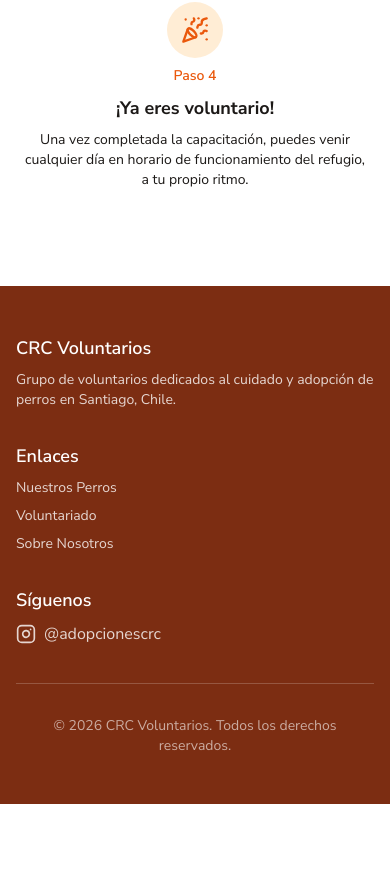
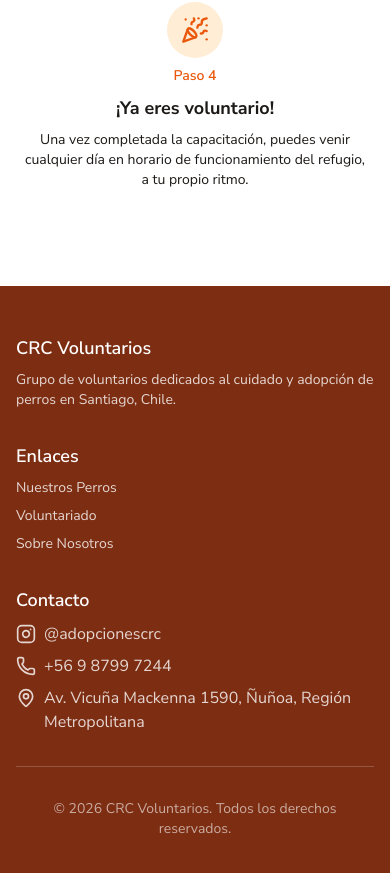
Before and after one commit to KorryKo/crc-voluntarios, a Next.js app: page /voluntariado in a window 390 px wide. Shown: the part 3650-4523 px from the top of the page. Before the commit the page ends 4454 px from the top, so only its background shows below. Built offline with nearby package versions, Linux system fonts and the light colour scheme.

Commit message:
add phone and address to the footer

```diff
--- a/components/Footer.tsx
+++ b/components/Footer.tsx
@@ -1,5 +1,5 @@
 import Link from "next/link";
-import { Instagram } from "lucide-react";
+import { Instagram, Phone, MapPin } from "lucide-react";
 
 const navLinks = [
   { href: "/", label: "Nuestros Perros" },
@@ -40,8 +40,8 @@ export default function Footer() {
 
           {/* Contact */}
           <div>
-            <h3 className="text-lg font-semibold">Síguenos</h3>
-            <div className="mt-2">
+            <h3 className="text-lg font-semibold">Contacto</h3>
+            <div className="mt-2 space-y-2">
               <a
                 href="https://instagram.com/adopcionescrc"
                 target="_blank"
@@ -50,6 +50,22 @@ export default function Footer() {
               >
                 <Instagram size={20} />
                 <span>@adopcionescrc</span>
+              </a>
+              <a
+                href="tel:+56987997244"
+                className="flex items-center gap-2 text-white/80 transition-colors hover:text-white"
+              >
+                <Phone size={20} />
+                <span>+56 9 8799 7244</span>
+              </a>
+              <a
+                href="https://maps.google.com/?q=Av.+Vicuña+Mackenna+1590,+Ñuñoa,+Región+Metropolitana"
+                target="_blank"
+                rel="noopener noreferrer"
+                className="flex items-start gap-2 text-white/80 transition-colors hover:text-white"
+              >
+                <MapPin size={20} className="shrink-0 mt-0.5" />
+                <span>Av. Vicuña Mackenna 1590, Ñuñoa, Región Metropolitana</span>
               </a>
             </div>
           </div>
```
